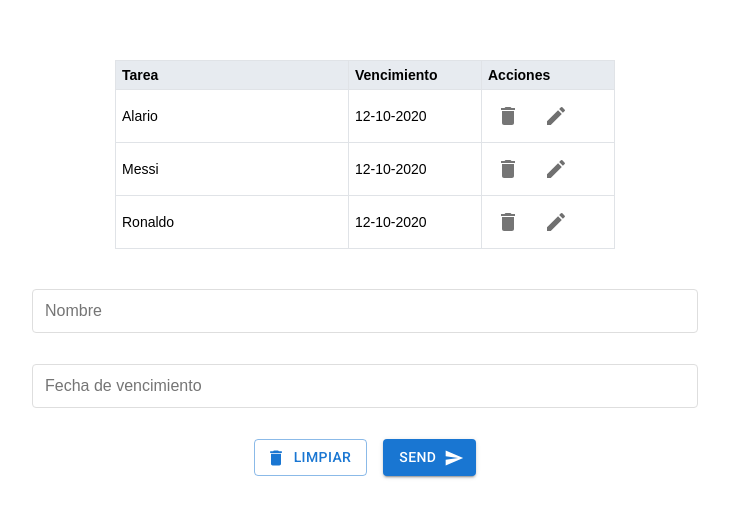
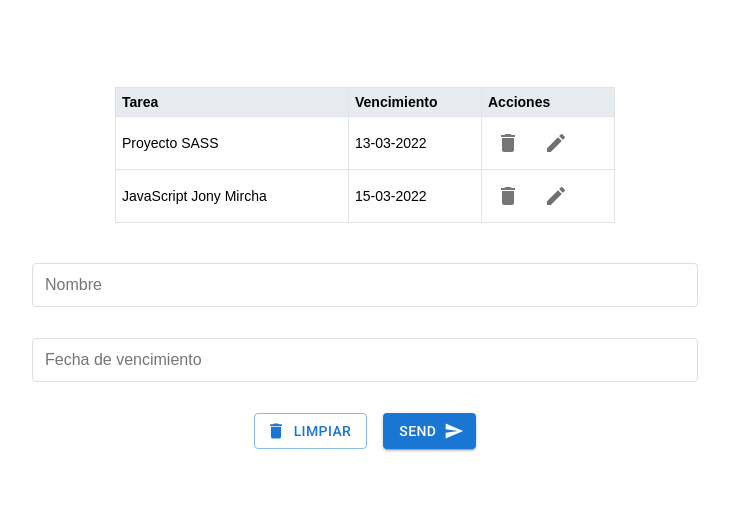
Before and after one commit to FrancoMusolino/ListaDeTareas, a React (Create React App) app: page / in a window 1280 px wide. Shown: the part 132-650 px from the top of the page, without its empty margins (275-1004 px from the left). Built offline with nearby package versions, Linux system fonts and the light colour scheme.

Commit message:
Edit Row & LocalStorage

```diff
--- a/src/actions/tareasActions.js
+++ b/src/actions/tareasActions.js
@@ -1,7 +1,9 @@
 export const TYPES = {
     SENDFORM: 'SENDFORM',
+    SENDFORMWITHCHANGES: 'SENDFORMWITHCHANGES',
     DELETEFORM: 'DELETEFORM',
     DELETEROW: 'DELETEROW',
     EDITROW: 'EDITROW',
     DETECTCHANGES: 'DETECTCHANGES',
+    DATAOFLOCALSTORAGE: 'DATAOFLOCALSTORAGE',
 };
--- a/src/components/ActionsButtons.jsx
+++ b/src/components/ActionsButtons.jsx
@@ -20,10 +20,10 @@ function ActionsButtons({ form, dispatch }) {
     } else {
       if (!form.id) {
         form.id = Date.now();
+        dispatch({ type: TYPES.SENDFORM, payload: form });
       } else {
-        alert('Ya tiene id')
+        dispatch({ type: TYPES.SENDFORMWITHCHANGES, payload: [form, form.id] });
       }
-      dispatch({ type: TYPES.SENDFORM, payload: form });
       dispatch({ type: TYPES.DELETEFORM });
     }
   }
--- a/src/components/ListaTareas.jsx
+++ b/src/components/ListaTareas.jsx
@@ -1,12 +1,24 @@
-import React, { useReducer } from 'react'
+import React, { useReducer, useEffect } from 'react'
 import Form from './Form'
 import Table from './Table'
 import './ListaTareas.css'
 import { tareasInitialState, tareasReducer } from '../reducers/tareasReducer'
+import { TYPES } from '../actions/tareasActions'
 
 const ListaTareas = () => {
     const [state, dispatch] = useReducer(tareasReducer, tareasInitialState);
     const { form, db } = state;
+
+    useEffect(() => {
+        if (localStorage.getItem('data')) {
+            let data = JSON.parse(localStorage.getItem('data'));
+            dispatch({ type: TYPES.DATAOFLOCALSTORAGE, payload: data })
+        } else {
+            return;
+        }
+    }, [])
+
+    useEffect(() => localStorage.setItem('data', JSON.stringify(db)), [db])
 
     return (
         <div className='container'>
--- a/src/components/Table.jsx
+++ b/src/components/Table.jsx
@@ -48,13 +48,6 @@ export default function Table({ data, dispatch }) {
 
   const deleteRow = id => dispatch({ type: TYPES.DELETEROW, payload: id });
 
-  const handleEdit = () => {
-    alert('jola');
-    // dispatch({ type: TYPES.EDITROW, payload: [name, date] });
-  }
-
-
-
   return (
     <Root sx={{ width: 500, maxWidth: '100%' }}>
       <table aria-label="custom pagination table">
@@ -74,7 +67,7 @@ export default function Table({ data, dispatch }) {
                   {row.date}
                 </td>
                 <td style={{ width: 120 }} align="right">
-                  <TableButtons row={row} deleteRow={deleteRow} handleEdit={handleEdit} />
+                  <TableButtons dispatch={dispatch} row={row} deleteRow={deleteRow} />
                 </td>
               </tr>
             ))}
--- a/src/components/TableButtons.jsx
+++ b/src/components/TableButtons.jsx
@@ -3,9 +3,10 @@ import IconButton from '@mui/material/IconButton';
 import EditIcon from '@mui/icons-material/Edit';
 import Stack from '@mui/material/Stack';
 import DeleteIcon from '@mui/icons-material/Delete';
+import { TYPES } from '../actions/tareasActions';
 
-export default function TableButtons({ row, deleteRow, handleEdit }) {
-    const { id, name, date } = row;
+export default function TableButtons({ row, dispatch, deleteRow }) {
+    const { name, date, id } = row;
 
     const handleDelete = () => {
         let auth = window.confirm(`Desea eliminar la fila con el id ${id}`)
@@ -16,14 +17,18 @@ export default function TableButtons({ row, deleteRow, handleEdit }) {
         }
     }
 
+    const handleEdit = () => dispatch({ type: TYPES.EDITROW, payload: [name, date, id] });
+
     return (
         <Stack direction="row" spacing={1}>
             <IconButton onClick={handleDelete} aria-label="delete">
                 <DeleteIcon />
             </IconButton>
-            <IconButton onClick={handleEdit} aria-label="delete" disabled color="primary">
-                <EditIcon style={{ color: "#707070" }} />
-            </IconButton>
+            <div onClick={handleEdit} style={{ cursor: "pointer" }}>
+                <IconButton aria-label="delete" disabled color="primary">
+                    <EditIcon style={{ color: "#707070" }} />
+                </IconButton>
+            </div>
         </Stack>
     );
 }
--- a/src/reducers/tareasReducer.js
+++ b/src/reducers/tareasReducer.js
@@ -7,14 +7,19 @@ export const tareasInitialState = {
     },
 
     db: [
-        { name: "Alario", date: "12-10-2020", id: 1 },
-        { name: "Messi", date: "12-10-2020", id: 2 },
-        { name: "Ronaldo", date: "12-10-2020", id: 3 }
+        { name: "Proyecto SASS", date: "13-03-2022", id: 1 },
+        { name: "JavaScript Jony Mircha", date: "15-03-2022", id: 2 },
     ]
 };
 
 export function tareasReducer(state, action) {
     switch (action.type) {
+        case TYPES.DATAOFLOCALSTORAGE:
+            return {
+                ...state,
+                db: action.payload
+            }
+
         case TYPES.DELETEFORM:
             return {
                 ...state,
@@ -29,6 +34,15 @@ export function tareasReducer(state, action) {
                 ...state,
                 db: [...state.db, action.payload]
             }
+
+        case TYPES.SENDFORMWITHCHANGES: {
+            let newDb = state.db.map(el => el.id === action.payload[1] ? action.payload[0] : el)
+
+            return {
+                ...state,
+                db: newDb
+            }
+        }
 
         case TYPES.DETECTCHANGES:
             return {
@@ -54,6 +68,7 @@ export function tareasReducer(state, action) {
                 form: {
                     name: action.payload[0],
                     date: action.payload[1],
+                    id: action.payload[2]
                 }
             }
 
```
